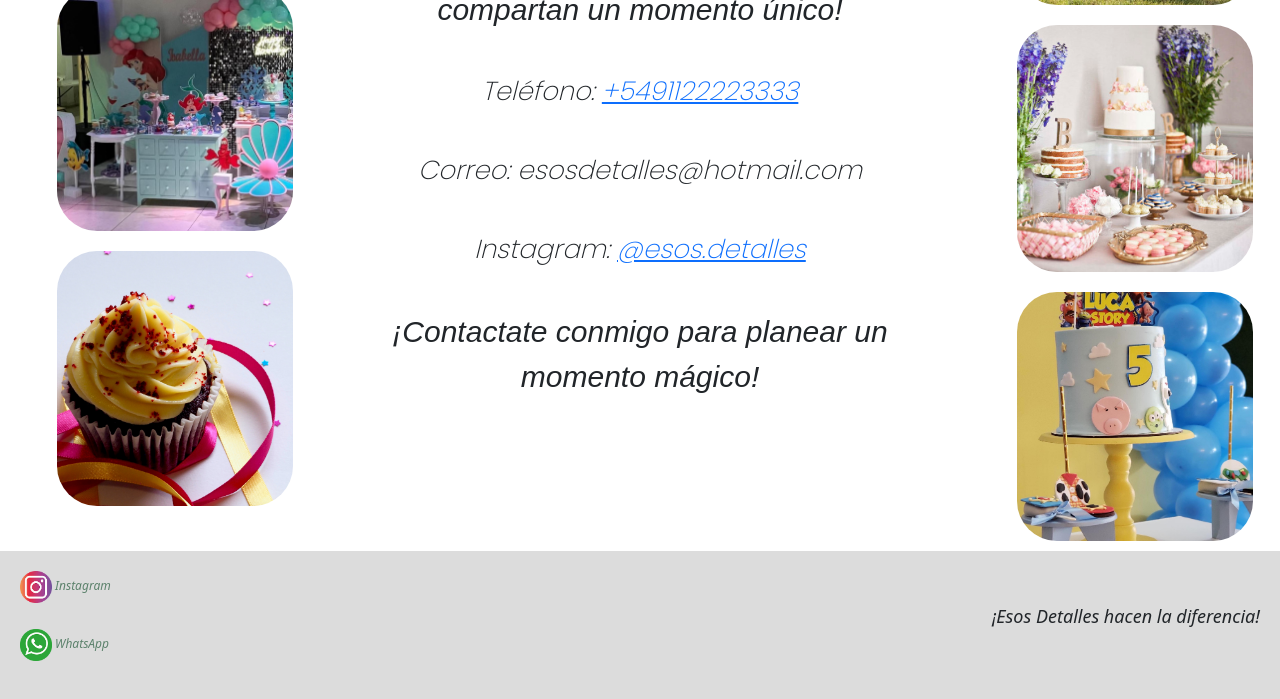
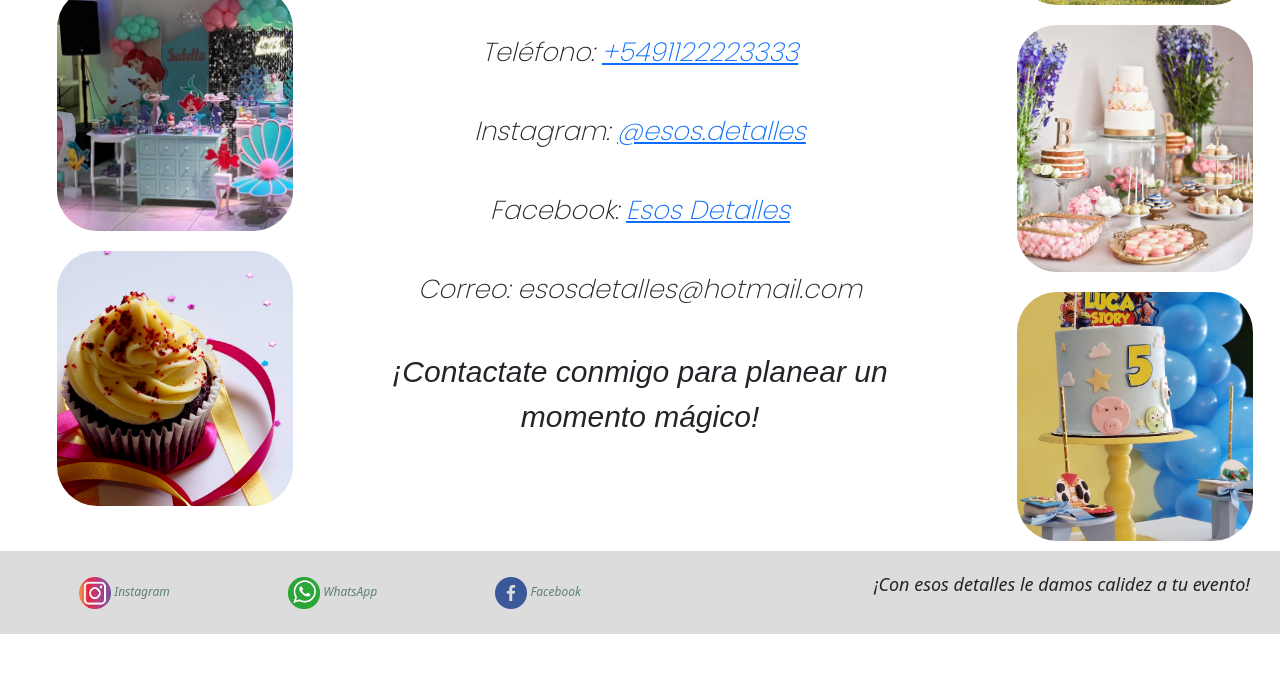
Before and after one commit to AgustinaLuduena/EntregaFinal-Luduena, a website: page pages/contacto.html in a window 1280 px wide. Shown: the part 563-1262 px from the top of the page. After the commit the page ends 1197 px from the top, so only its background shows below. Drawn offline with nearby package versions, Linux system fonts and the light colour scheme; a web font is replaced by a local one.

Commit message:
Ajustes Page Nosotros y Modificación del Footer - Agregado de Facebook

```diff
--- a/pages/contacto.html
+++ b/pages/contacto.html
@@ -100,11 +100,15 @@
               <a href="https://api.whatsapp.com/send?phone=541159917188" target="_blank">+5491122223333</a>
           </p>
           <p class="paragraph-contacto">
-              Correo: esosdetalles@hotmail.com
+              Instagram:
+              <a href="https://www.instagram.com/esos.detalles/" target="_blank">@esos.detalles</a>
           </p>
           <p class="paragraph-contacto">
-              Instagram:
-              <a href="https://www.instagram.com/esos.detalles/" target="_blank">@esos.detalles</a>
+            Facebook:
+            <a href="https://www.facebook.com/esosdetallesok" target="_blank">Esos Detalles</a>
+          </p>
+          <p class="paragraph-contacto">
+            Correo: esosdetalles@hotmail.com
           </p>
           <p class="paragraph-introduction contacto">
             ¡Contactate conmigo para planear un momento mágico!
@@ -131,20 +135,28 @@
 
 
   <!-- Inicio Footer-->
-    <footer class="footer-conteiner">
+  <footer class="footer-conteiner">
+
+    <section class="social-media-footer">
       <div class="footer-item-media">
-        <a href="https://www.instagram.com/esos.detalles/" target="_blank" class="footer-icon"><img src="../images/instagram-logo.png" alt="logo de Instagram" class="media-icon"> Instagram</a>
+        <a href="https://www.instagram.com/esos.detalles" target="_blank" class="footer-icon"><img src="../images/instagram-logo.png" alt="logo de Instagram" class="media-icon">    Instagram</a>
       </div>
 
       <div class="footer-item-media">
-        <a href="https://api.whatsapp.com/send?phone=541159917188" target="_blank" class="footer-icon"> <img src="../images/whatsapp-logo.png" alt="logo de Whatsapp" class="media-icon"> WhatsApp</a>
+        <a href="https://api.whatsapp.com/send?phone=541159917188" target="_blank" class="footer-icon"> <img src="../images/whatsapp-logo.png" alt="logo de Whatsapp" class="media-icon">    WhatsApp</a>
       </div>
 
+      <div class="footer-item-media">
+        <a href="https://www.facebook.com/esosdetallesok" target="_blank" class="footer-icon"> <img src="../images/facebook-logo.png" alt="logo de Facebook" class="media-icon">    Facebook</a>
+      </div>
+    </section>
+
+
+
       <div class="footer-item-phrase">
-        <p>¡Esos Detalles hacen la diferencia!</p>
+        <p>¡Con esos detalles le damos calidez a tu evento!</p>
       </div>
-
-    </footer>
+  </footer>
   <!-- Fin Footer-->
 
 
--- a/scss/components/_footer.scss
+++ b/scss/components/_footer.scss
@@ -7,17 +7,30 @@
     .footer-conteiner {
         background-color: $bg-footer;
         padding: 20px;
-        /*Grid*/
+        display: flex;
+        justify-content: space-around;
+
         display: grid;
-        grid-template-columns: 3;
+        grid-template-columns: repeat(2, 1fr);
 
 
+
+        .social-media-footer {
+
+            grid-column: 1;
+            display: flex;
+            justify-content: space-around;
+            align-items: center;
+
             .footer-item-media {
-                /*Grid*/
+                /*
                 grid-column: 1;
-                /*Flexbox*/
+
                 display: flex;
                 align-items: center;
+                */
+
+
                 @include basic-texts (12px, italic, 0px);
 
 
@@ -25,6 +38,10 @@
                         text-decoration: none;
                         color: $textos-footer;
                         cursor: pointer;
+
+                        @include responsive (900px) {
+                            @include basic-texts (8px, italic, 0px);
+                        }
                     }
 
                     .media-icon {
@@ -32,15 +49,20 @@
                         height: 32px;
                     }
             }
+        }
+
 
             .footer-item-phrase {
-                /*Grid*/
-                grid-column: 3;
+
+                grid-column: 2;
+
                 text-align: end;
-                @include basic-texts (18px, italic, 0px 0px 40px 0px);
+                align-self: center;
+
+                @include basic-texts (18px, italic, 0px 10px);
 
                     @include responsive (900px) {
-                    @include basic-texts (14px, italic, 0px 0px 30px 0px);
+                    @include basic-texts (14px, italic, 0px 10px);
                 }
             }
     }
--- a/scss/components/_nosotros.scss
+++ b/scss/components/_nosotros.scss
@@ -72,58 +72,7 @@
 }
 
 
-.second-conteiner {
 
-    display: none;
-
-    /*
-    display: grid;
-    grid-template-columns: repeat(3, 1fr);
-    margin: 50px 0px;
-
-    .first-image-conteiner-nosotros {
-        @include img-nosotros (1, flex, center);
-
-        .image {
-            @extend %img-nosotros;
-
-            .nosotros-image {
-                width: 65%;
-                border-radius: 10px;
-            }
-        }
-
-    }
-
-    .second-image-conteiner-nosotros {
-        @include img-nosotros (2, flex, center);
-
-        .image {
-            @extend %img-nosotros;
-
-            .nosotros-image {
-                width: 65%;
-                border-radius: 10px;
-            }
-        }
-    }
-
-    .third-image-conteiner-nosotros {
-        @include img-nosotros (3, flex, center);
-
-        .image {
-            @extend %img-nosotros;
-
-            .nosotros-image {
-                width: 65%;
-                border-radius: 10px;
-            }
-        }
-    }
-
-*/
-
-}
 
 .instagram-post-conteiner {
     display: flex;
@@ -144,19 +93,16 @@
 #carouselExample-instagram {
 
     .carousel-item.active {
-        display: flex;
-        justify-content: center;
+        @extend %center;
         padding: 0px 100px;
-
     }
-
 
     .carousel-control-prev-icon, .carousel-control-next-icon {
         filter: invert(108%);
       }
 
 
-      @include responsive-min (1000px) {
+    @include responsive-min (1000px) {
         display: none;
     }
 }
```
Also changed, not shown: index.html (+10 -3 lines), pages/galeria.html (+15 -6 lines), pages/nosotros.html (+18 -31 lines), pages/servicios.html (+15 -7 lines), css/style.css, images/facebook-logo.png (added), 1 other file.
